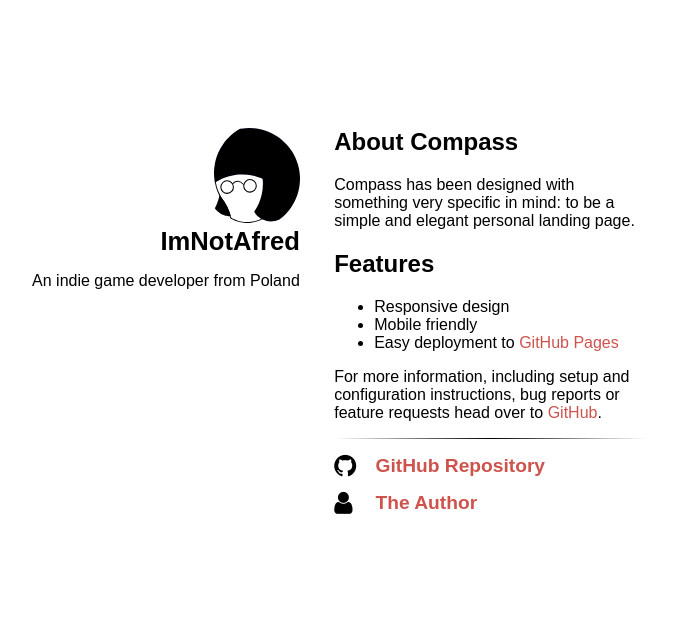
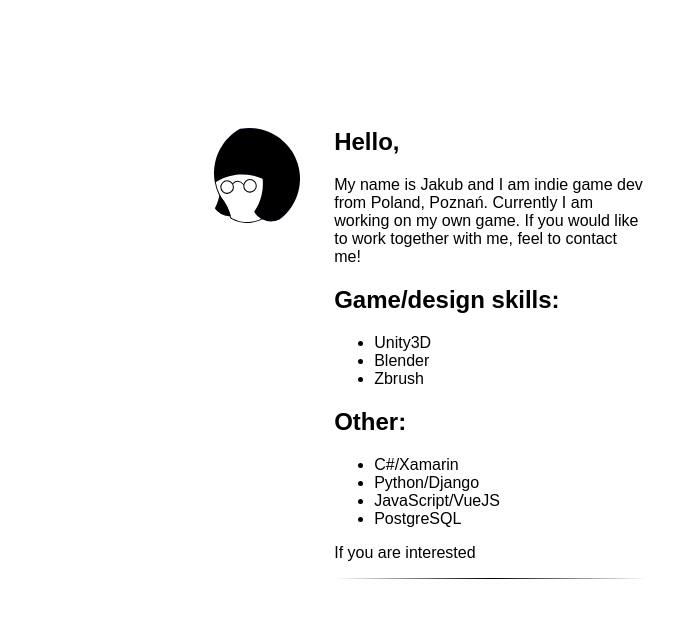
Before and after one commit to ImNotAfred/imnotafred.github.io, a Jekyll site: the page built from index.html, in a window 1280 px wide. Shown: the top 618 px of the page, without its empty margins (333-1006 px from the left). Built offline with Jekyll 4.4.1, drawn with Linux system fonts in a browser that asks for light colours; nearby versions of some CDN libraries.

Commit message:
description

```diff
--- a/_includes/content.html
+++ b/_includes/content.html
@@ -1,18 +1,28 @@
-<h2>About Compass</h2>
-<p>Compass has been designed with something very specific in mind: to be a simple and elegant personal landing page.</p>
+<h2>Hello,</h2>
+<p>My name is Jakub and I am indie game dev from Poland, Poznań.
+  Currently I am working on my own game.
+  If you would like to work together with me, feel to contact me! </p>
 
-<h2>Features</h2>
+<h2>Game/design skills:</h2>
 <ul>
-  <li>Responsive design</li>
-  <li>Mobile friendly</li>
-  <li>Easy deployment to <a href="https://pages.github.com/">GitHub Pages</a></li>
+  <li>Unity3D</li>
+  <li>Blender</li>
+  <li>Zbrush</li>
 </ul>
 
-<p>For more information, including setup and configuration instructions, bug reports or feature requests head over to <a href="https://github.com/excentris/compass">GitHub</a>.</p>
+<h2>Other:</h2>
+<ul>
+  <li>C#/Xamarin </li>
+  <li>Python/Django</li>
+  <li>JavaScript/VueJS</li>
+  <li>PostgreSQL</li>
+</ul>
+
+<p>If you are interested </p>
 
 <hr />
 
-<ul class="fa-ul main-list">
+<!-- <ul class="fa-ul main-list">
   <li class="main-list-item">
     <span class="fa fa-github fa-lg main-list-item-icon"></span>
     <a href="https://github.com/excentris/compass">GitHub Repository</a>
@@ -21,4 +31,4 @@
     <span class="fa fa-user fa-lg main-list-item-icon"></span>
     <a href="http://excentris.net">The Author</a>
   </li>
-</ul>
+</ul> -->
--- a/index.html
+++ b/index.html
@@ -10,13 +10,13 @@
         </div>
         {% endif %}
 
-        {% if site.compass.author %}
+        <!-- {% if site.compass.author %}
         <div class="author-container"><h1>{{ site.compass.author }}</h1></div>
         {% endif %}
 
         {% if site.compass.tagline %}
         <div class="tagline-container"><p>{{ site.compass.tagline }}</p></div>
-        {% endif %}
+        {% endif %} -->
     </header>
     <main>
       {% if site.compass.include_content %}
```
